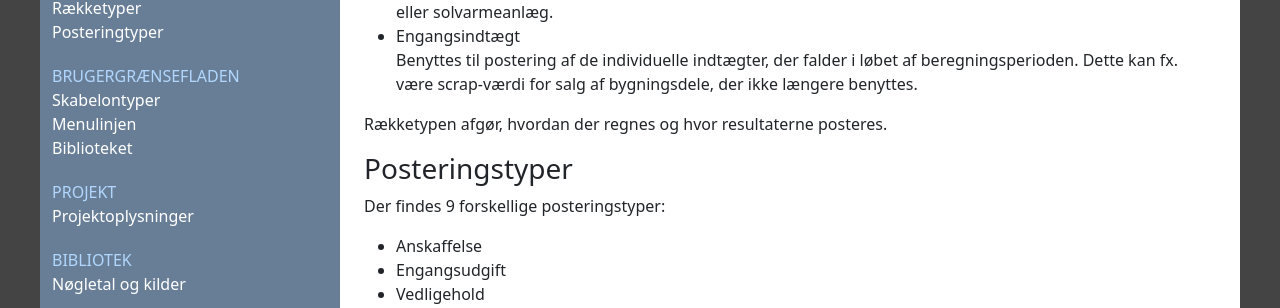
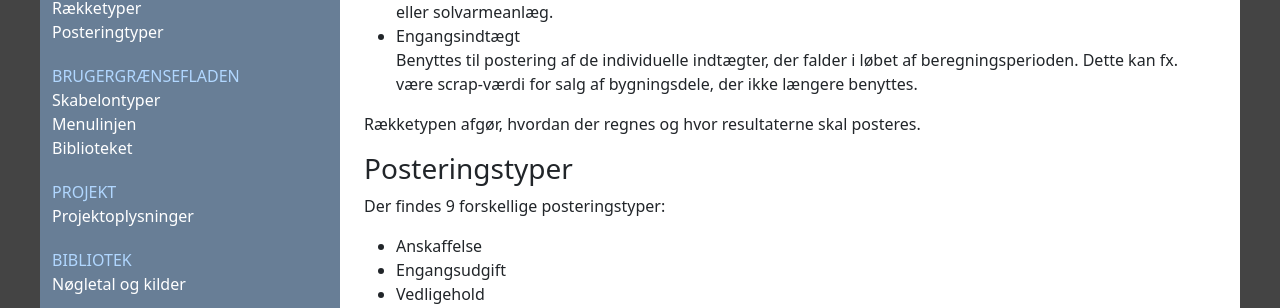
Before and after one commit to LccBuild/lccbyg-docs, a Jekyll site: the page built from docs/help/40/da/library/mainlibraries.md, in a window 1280 px wide. Shown: the part 920-1228 px from the top of the page. Built offline with Jekyll 4.4.1, drawn with Linux system fonts in a browser that asks for light colours.

Commit message:
Update mainlibraries.md

```diff
--- a/docs/help/40/da/library/mainlibraries.md
+++ b/docs/help/40/da/library/mainlibraries.md
@@ -36,16 +36,18 @@ I LCCbyg er der otte forskellige rækketyper:
 <li>Engangsindtægt</li>
   Benyttes til postering af de individuelle indtægter, der falder i løbet af beregningsperioden. Dette kan fx. være scrap-værdi for salg af bygningsdele, der ikke længere benyttes.
 </ul>
-Rækketypen afgør, hvordan der regnes og hvor resultaterne posteres.
+Rækketypen afgør, hvordan der regnes og hvor resultaterne skal posteres.
 
 ### Posteringstyper
 Der findes 9 forskellige posteringstyper:
-- Anskaffelse
-- Engangsudgift
-- Vedligehold
-- Udskiftning
-- Forvaltning
-- Forsyning
-- Renhold
-- Løbende indtægt
-- Engangsindtægt
+<ul>
+<li>Anskaffelse</li>
+<li>Engangsudgift</li>
+<li>Vedligehold</li>
+<li>Udskiftning</li>
+<li>Forvaltning</li>
+<li>Forsyning</li>
+<li>Renhold</li>
+<li>Løbende indtægt</li>
+<li>Engangsindtægt</li>
+</ul>
```
